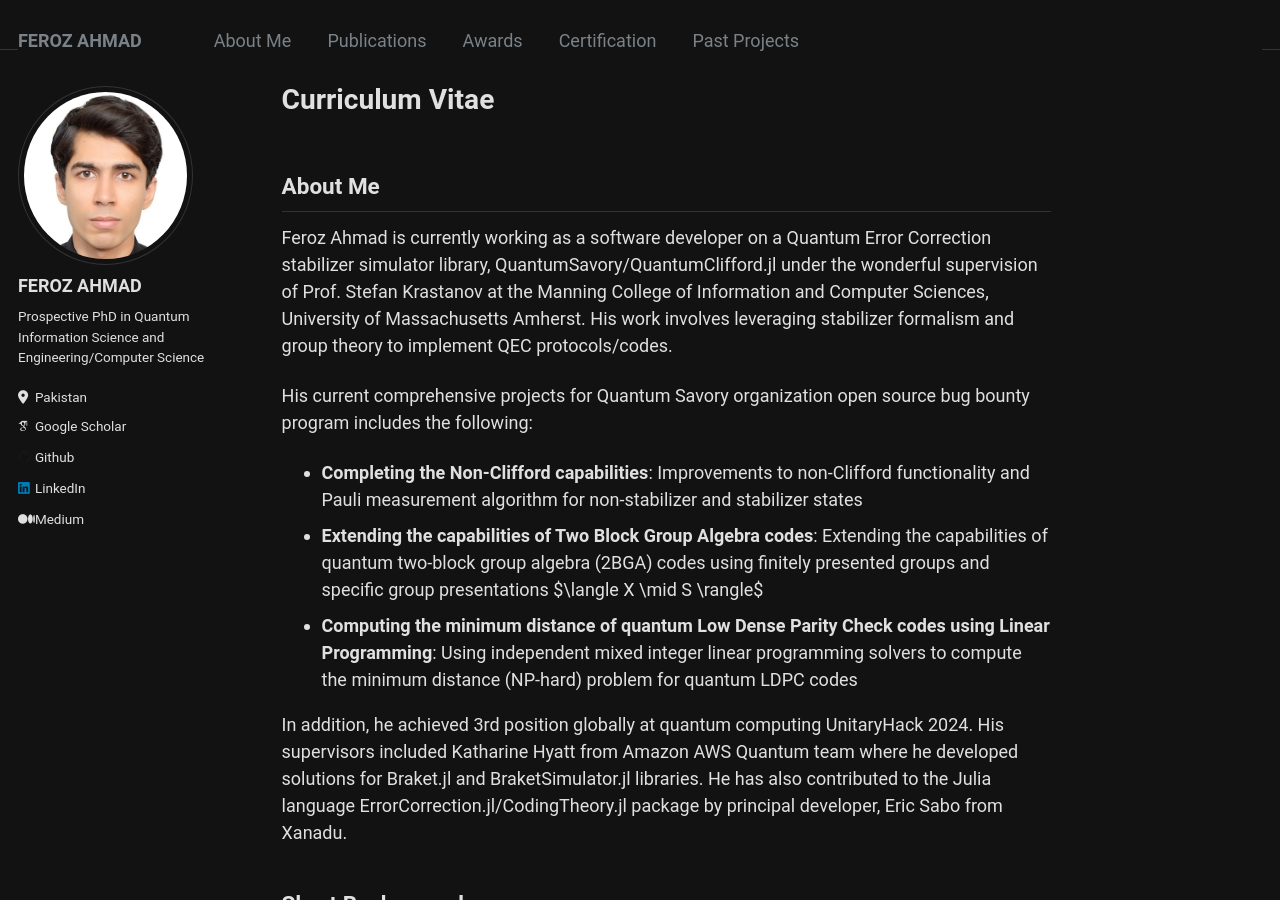
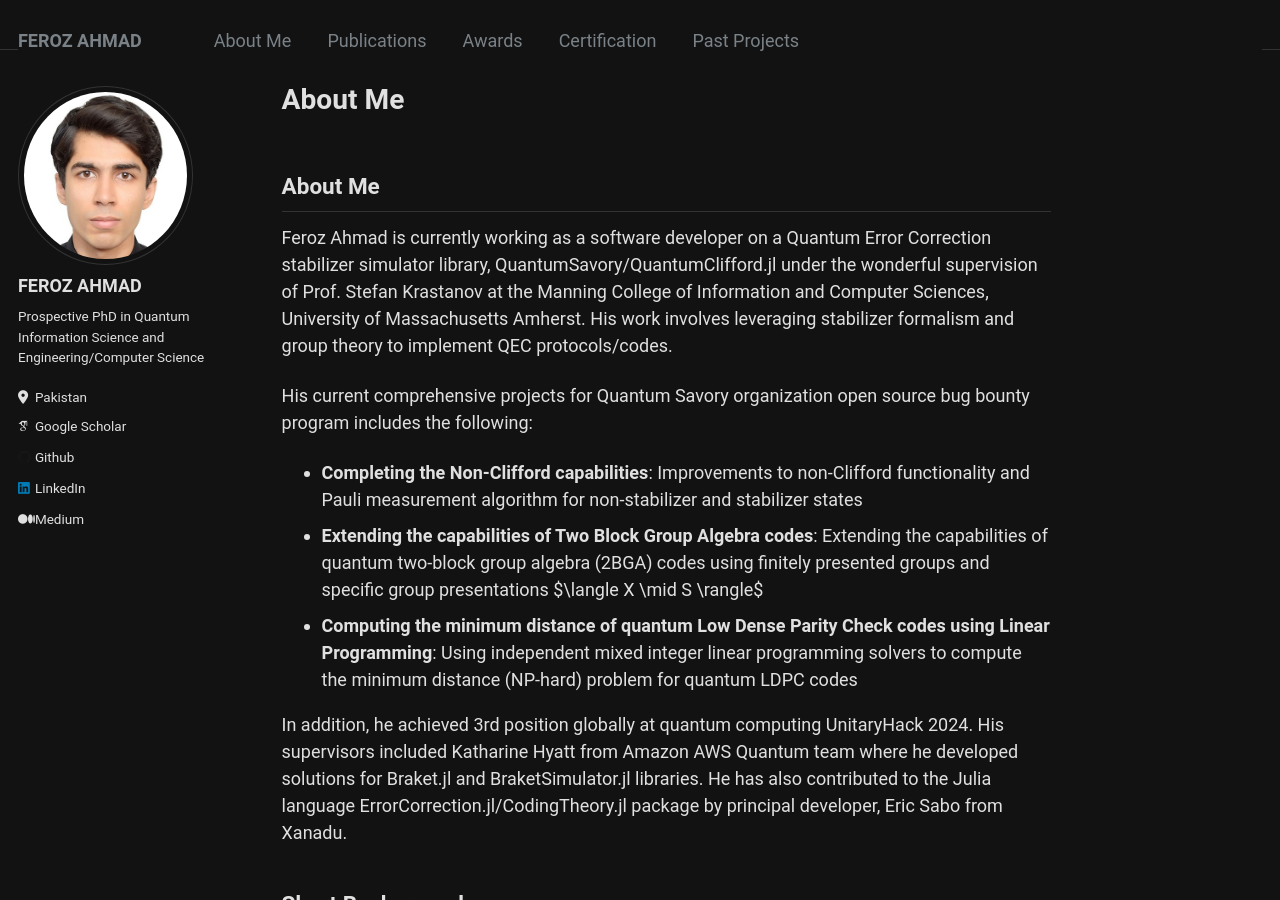
Before and after one commit to Fe-r-oz/Fe-r-oz.github.io, a Jekyll site: the page built from _pages/about.md, in a window 1280 px wide and 900 px high. Built offline with Jekyll 4.4.1, drawn with Linux system fonts in a browser that asks for light colours; some web fonts are replaced; our own code applies the rules of GitHub Pages for plain Markdown files.

Commit message:
Update about.md

```diff
--- a/_pages/about.md
+++ b/_pages/about.md
@@ -1,7 +1,7 @@
 ---
 permalink: /
-title: "Curriculum Vitae"
-excerpt: "Curriculum Vitae"
+title:
+excerpt:
 author_profile: true
 redirect_from:
   - /about/
```
